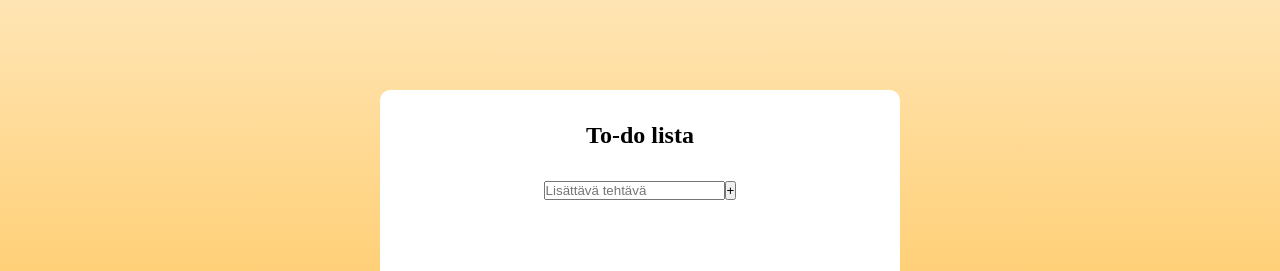
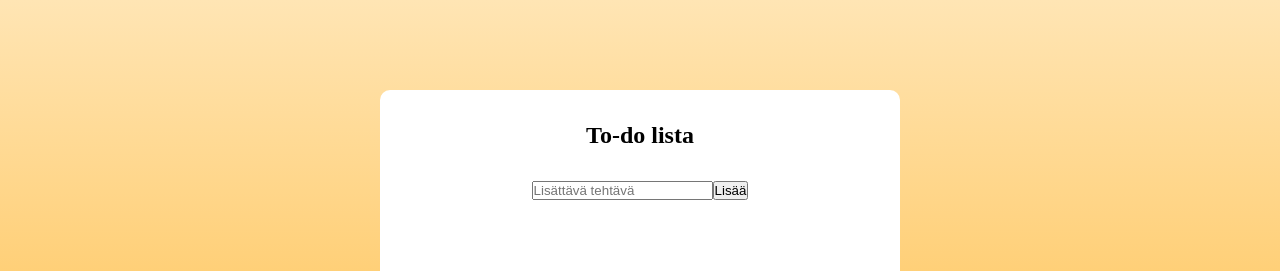
Before and after one commit to EetuEH/React-todo-application, a React (Create React App) app in the folder todo-app/: page / in a window 1280 px wide. Shown: the top 271 px of the page. Built offline with nearby package versions, Linux system fonts and the light colour scheme.

Commit message:
CRUD-ominaisuudet ja muuta hienoa

```diff
--- a/todo-app/package.json
+++ b/todo-app/package.json
@@ -8,6 +8,7 @@
     "@testing-library/user-event": "^13.5.0",
     "react": "^18.2.0",
     "react-dom": "^18.2.0",
+    "react-icons": "^4.7.1",
     "react-scripts": "5.0.1",
     "web-vitals": "^2.1.4"
   },
--- a/todo-app/src/components/Todo.jsx
+++ b/todo-app/src/components/Todo.jsx
@@ -10,11 +10,20 @@ function Todo() {
         setItems(newItems);
     }
 
+    const updateItem=(itemId, value) =>{
+        setItems((prev) => prev.map((todo) => (todo.id===itemId?value:todo)));
+    }
+
+    const removeItem= (itemId) =>{
+        const Arr=[...items].filter((item) => item.id !== itemId);
+        setItems(Arr);
+    }
+
     return(
         <div>
             <h1 className='header'>To-do lista</h1>
             <TodoForm onSubmit={addItem}/>
-            <TodoList items={items}/>
+            <TodoList items={items} updateItem={updateItem} removeItem={removeItem}/>
         </div>
     )
 }
--- a/todo-app/src/components/TodoForm.jsx
+++ b/todo-app/src/components/TodoForm.jsx
@@ -1,7 +1,7 @@
 import React, { useRef, useState } from 'react';
 
 function TodoForm(props) {
-    const [input, setInput] = useState();
+    const [input, setInput] = useState(props.edit?props.edit.value:"");
     const inputRef= useRef(null);
 
     const inputHandler= (i) => {
@@ -17,11 +17,16 @@ function TodoForm(props) {
     }
 
     return (
-        <form>
+        <form className="todo_form">
+            {props.edit?(
             <>
-            <input placeholder='Lisättävä tehtävä' value={input} onChange={inputHandler} name="text" ref={inputRef}/>
-            <button onClick={submitHandler}>+</button>
-            </>
+            <input placeholder='Päivitettävä tehtävä' value={input} onChange={inputHandler} name="text" ref={inputRef} className="input-edit" />
+            <button onClick={submitHandler} className="edit-button">Päivitä</button>
+            </>):(
+            <>
+            <input placeholder='Lisättävä tehtävä' value={input} onChange={inputHandler} name="text" ref={inputRef} className="input-add" />
+            <button onClick={submitHandler} className="add-button">Lisää</button>
+            </>)}
         </form>
     )
 }
--- a/todo-app/src/components/TodoList.jsx
+++ b/todo-app/src/components/TodoList.jsx
@@ -1,13 +1,38 @@
-import React from 'react';
+import React, { useState } from 'react';
 import TodoForm from './TodoForm';
+import {GrEdit} from 'react-icons/gr';
+import {RiDeleteBin5Fill} from 'react-icons/ri'
 
-function TodoList({items}) {
+function TodoList({items, updateItem, removeItem}) {
+    const [edit, setEdit] = useState({
+        id:null,
+        value:""
+    })
+
+    const submitUpdate= (value) =>{
+        updateItem(edit.id, value);
+        setEdit({
+            id:null,
+            value:""
+        });
+    }
+
+    if (edit.id){
+        return <TodoForm edit={edit} onSubmit={submitUpdate} />
+    }
+
     return (
         <div>
             {items.map((item,index) => (
+                <>
                 <div key={index}>
                     <div key={item.id}> {item.text} </div>
                 </div>
+                <div>
+                    <GrEdit onClick={() => setEdit({id: item.id, value: item.text})} />
+                    <RiDeleteBin5Fill onClick={() => removeItem(item.id)} />
+                </div>
+                </>
             ))}
         </div>
     )
```
Also changed, not shown: 1 other file (tests, documents, lock files or other folders).
